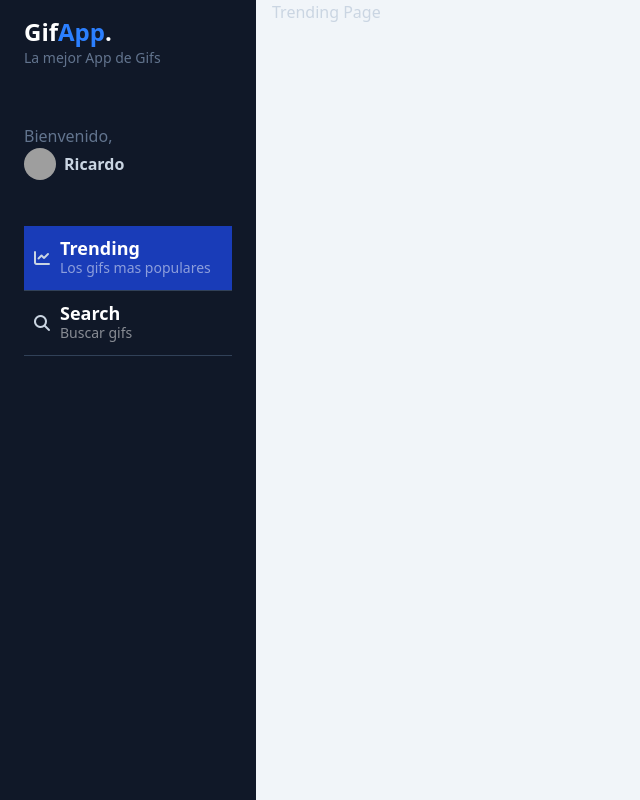
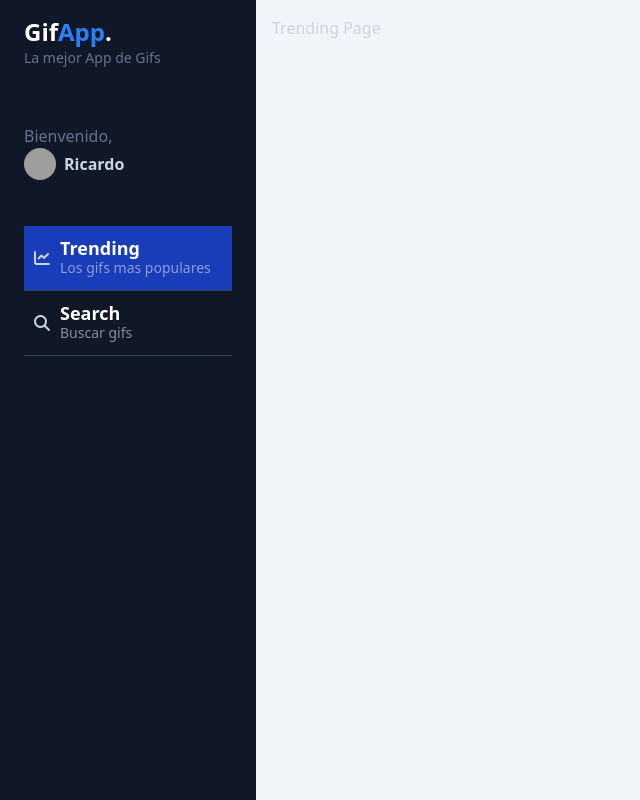
Before and after one commit to RicardoGT0/AngularCourse, an Angular app in the folder 03-giftApp/: page /dashboard/trending in a window 1280 px wide. Shown: the whole page, without its empty margins (0-640 px from the left). Built offline with nearby package versions, Linux system fonts and the light colour scheme; grey boxes are pictures that could not be loaded.

Commit message:
Ajuste de CSS GifList-component y Dashboard-page

```diff
--- a/03-giftApp/src/app/Gift/components/gifList/gifList.component.html
+++ b/03-giftApp/src/app/Gift/components/gifList/gifList.component.html
@@ -1,3 +1,3 @@
-<div class="grid grid-cols-2 md:grid-cols-4 gap-4">
+<div class="grid grid-cols-1 sm:grid-cols-2 md:grid-cols-4 gap-4">
   <gif-list-item />
 </div>
--- a/03-giftApp/src/app/Gift/pages/dashboard-page/dashboard-page.component.html
+++ b/03-giftApp/src/app/Gift/pages/dashboard-page/dashboard-page.component.html
@@ -4,7 +4,7 @@
   <div class="flex flex-row relative w-screen">
     <side-menu />
 
-    <div class="flex flex-col px-4">
+    <div class="flex flex-col p-4">
       <router-outlet />
     </div>
 
```
